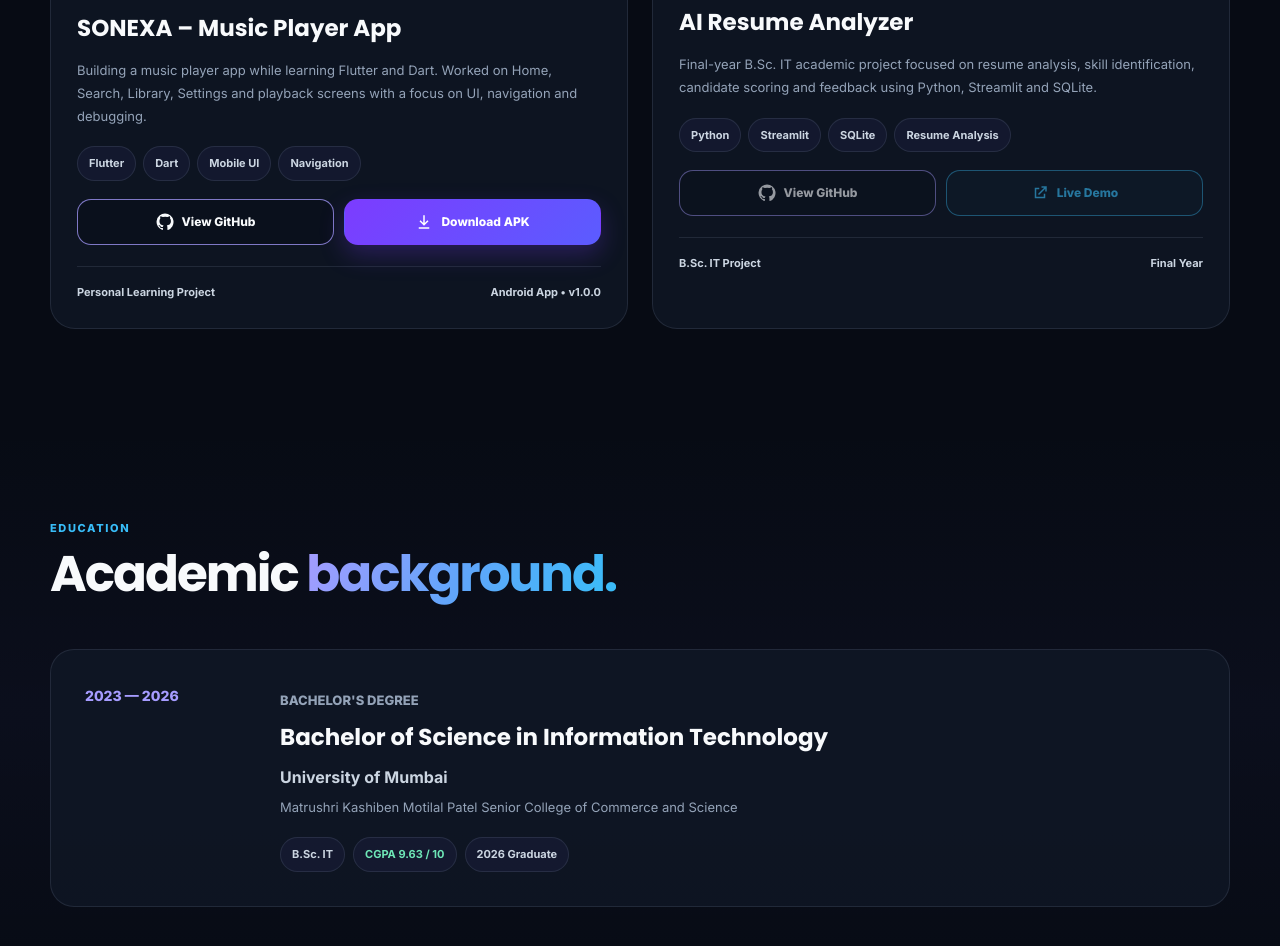
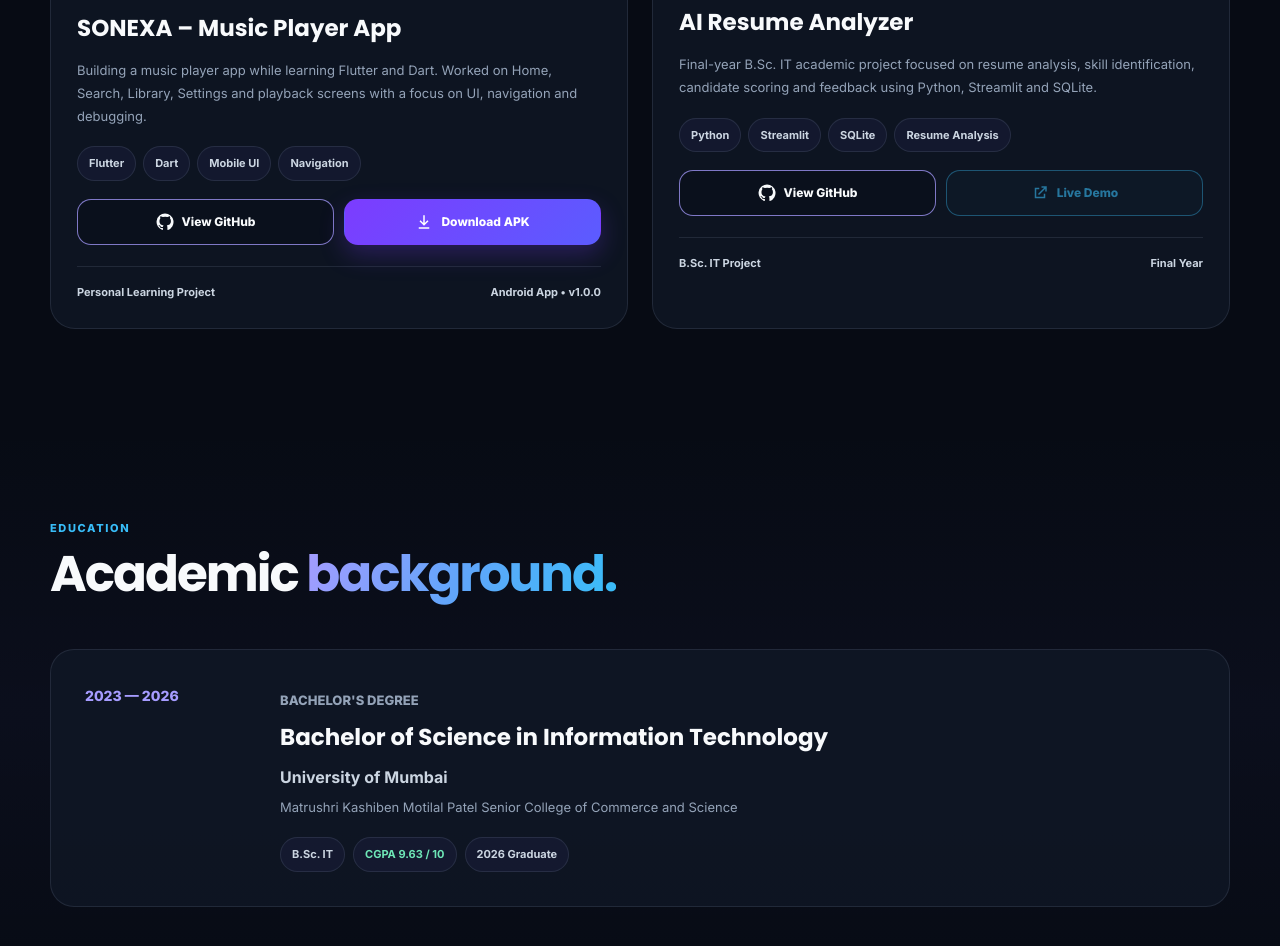
Before and after one commit to utsavsingh1920/utsavsingh1920.github.io, a plain HTML site: page index.html in a window 1280 px wide. Shown: the part 2929-3875 px from the top of the page. Drawn offline with Linux system fonts and the light colour scheme.

Commit message:
Add AI Resume Analyzer GitHub link

```diff
--- a/index.html
+++ b/index.html
@@ -1052,10 +1052,12 @@
 
                             <div class="project-actions">
 
-                                <a href="#"
-                                    class="project-btn github-btn project-link-pending"
+                                <a href="https://github.com/utsavsingh1920/AI-Resume-Analyzer"
+                                    target="_blank"
+                                    rel="noopener noreferrer"
+                                    class="project-btn github-btn"
                                     id="resumeGithubBtn"
-                                    aria-label="AI Resume Analyzer GitHub link will be added">
+                                    aria-label="View AI Resume Analyzer source code on GitHub">
 
                                     <svg viewBox="0 0 24 24" aria-hidden="true">
                                         <path fill="currentColor"
```
